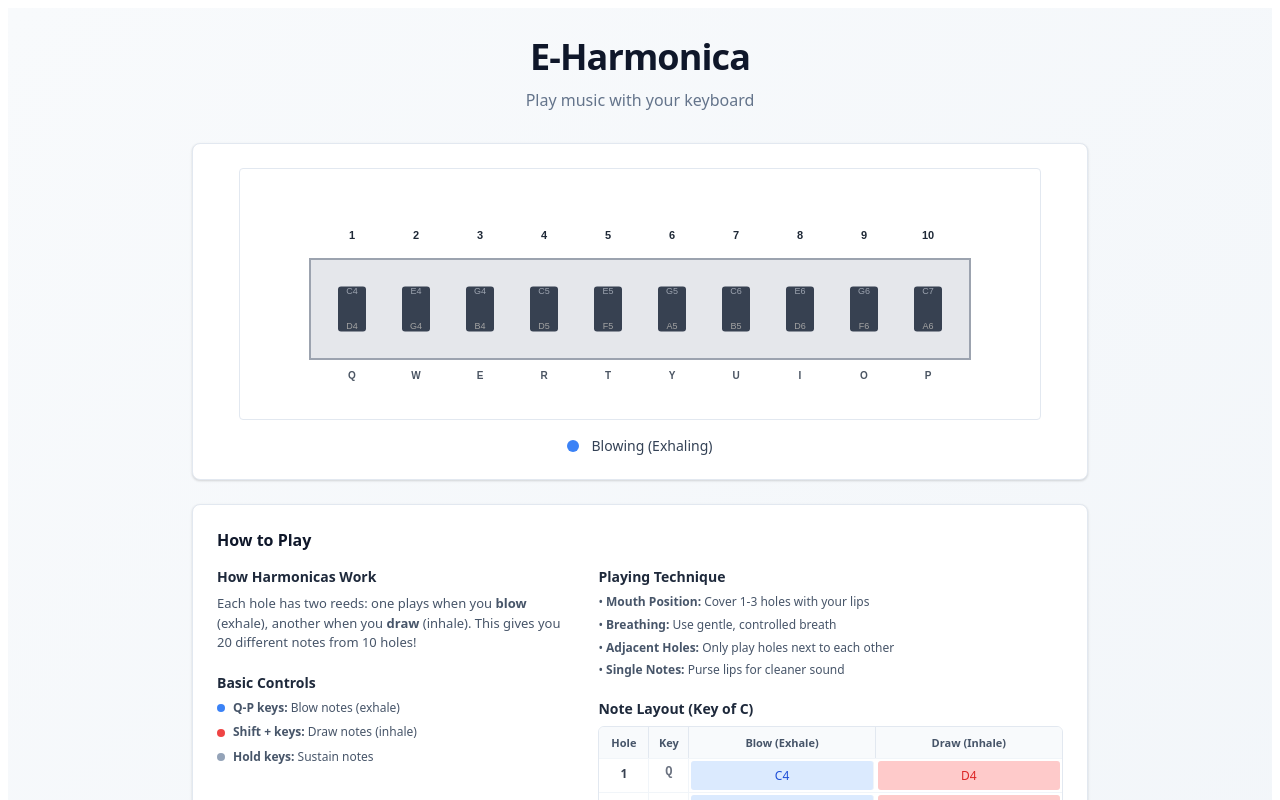
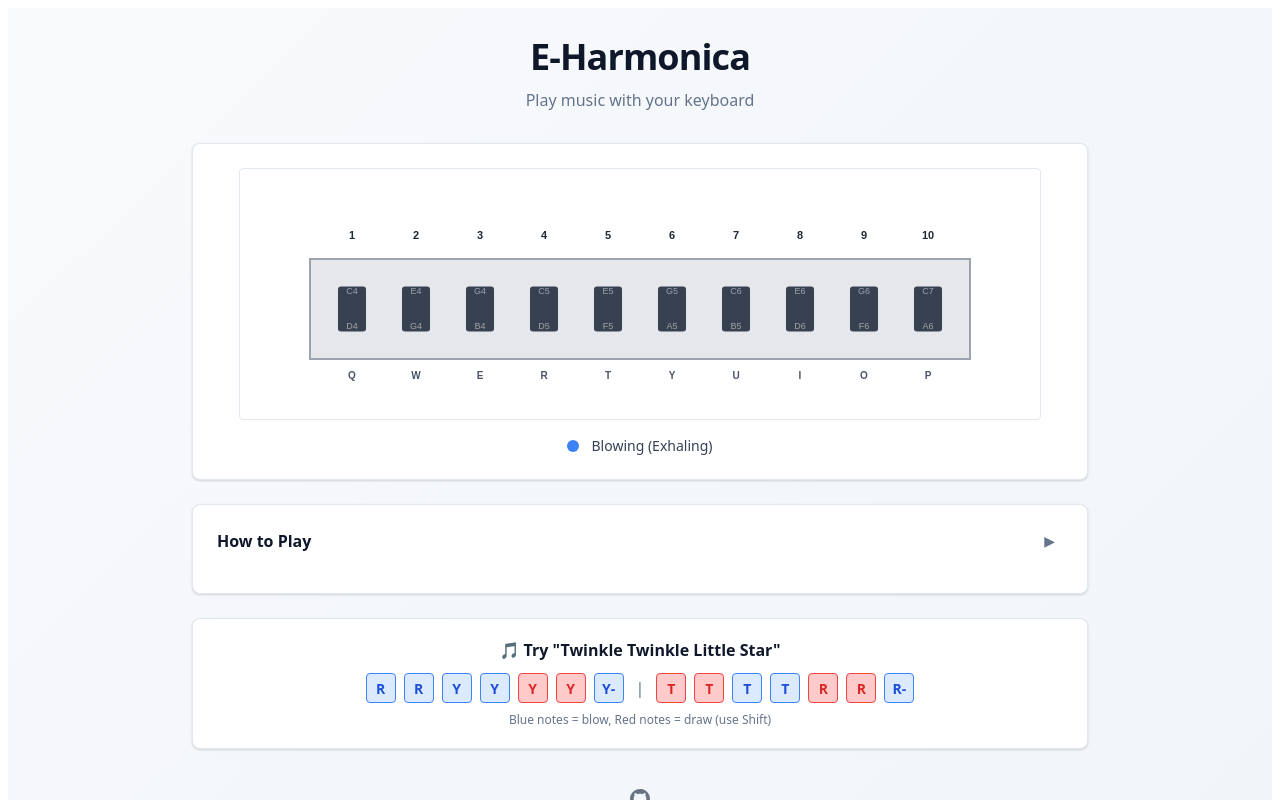
Before and after one commit to error-magnet/eharmonica, a React (Vite) app: page / in a window 1280 px wide. Shown: the top 800 px of the page. Built offline with nearby package versions, Linux system fonts and the light colour scheme.

Commit message:
improved UI

```diff
--- a/src/components/Harmonica.css
+++ b/src/components/Harmonica.css
@@ -166,11 +166,44 @@
   font-size: 13px;
 }
 
+.guide-header {
+  display: flex;
+  align-items: center;
+  justify-content: space-between;
+  margin-bottom: 16px;
+}
+
 .guide-title {
   font-weight: 600;
   color: #0f172a;
-  margin: 0 0 16px 0;
+  margin: 0;
   font-size: 16px;
+}
+
+.collapse-button {
+  background: none;
+  border: none;
+  color: #64748b;
+  font-size: 14px;
+  cursor: pointer;
+  padding: 4px 8px;
+  border-radius: 4px;
+  transition: all 0.2s ease;
+  display: flex;
+  align-items: center;
+  justify-content: center;
+  min-width: 24px;
+  height: 24px;
+}
+
+.collapse-button:hover {
+  background-color: #f1f5f9;
+  color: #475569;
+}
+
+.collapse-button:focus {
+  outline: none;
+  box-shadow: 0 0 0 2px #e2e8f0;
 }
 
 .guide-columns {
--- a/src/components/Harmonica.tsx
+++ b/src/components/Harmonica.tsx
@@ -33,6 +33,7 @@ export function Harmonica() {
   const [isDraw, setIsDraw] = useState<boolean>(false)
   const [audioContext, setAudioContext] = useState<AudioContext | null>(null)
   const [oscillators, setOscillators] = useState<Map<number, OscillatorNode>>(new Map())
+  const [isInstructionsCollapsed, setIsInstructionsCollapsed] = useState<boolean>(true)
 
   useEffect(() => {
     // Initialize AudioContext on first user interaction
@@ -269,8 +270,18 @@ export function Harmonica() {
         {/* Harmonica Guide Card */}
         <div className="card instructions-card">
           <div className="harmonica-guide">
+            <div className="guide-header">
               <h3 className="guide-title">How to Play</h3>
+              <button
+                className="collapse-button"
+                onClick={() => setIsInstructionsCollapsed(!isInstructionsCollapsed)}
+                aria-label={isInstructionsCollapsed ? "Expand instructions" : "Collapse instructions"}
+              >
+                {isInstructionsCollapsed ? '▶' : '▼'}
+              </button>
+            </div>
 
+            {!isInstructionsCollapsed && (
               <div className="guide-columns">
                 <div className="guide-column-left">
                   <div className="guide-section">
@@ -337,6 +348,7 @@ export function Harmonica() {
                   </div>
                 </div>
               </div>
+            )}
           </div>
         </div>
 
```
Lines whose indentation alone changed are shown as unchanged.
